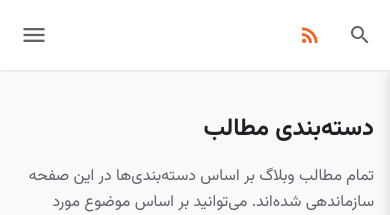
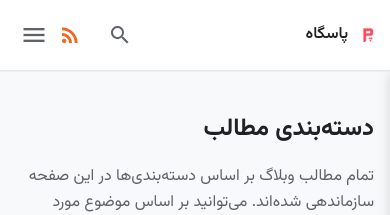
Before and after one commit to darkblog/darkblog.github.io, a Jekyll site: the page test.html, which Jekyll copies as it is, in a window 390 px wide. Shown: the top 215 px of the page. Built offline with Jekyll 4.4.1, drawn with Linux system fonts in a browser that asks for light colours.

Commit message:
Update test.html

```diff
--- a/test.html
+++ b/test.html
@@ -361,6 +361,10 @@
             display: none;
             align-items: center;
             gap: 15px;
+            position: absolute;
+            left: 60px;
+            top: 50%;
+            transform: translateY(-50%);
         }
 
         .mobile-search-btn {
@@ -397,6 +401,28 @@
         .mobile-rss-btn:hover {
             background-color: var(--rss-light);
             color: var(--rss-color);
+        }
+
+        .mobile-site-info {
+            display: none;
+            align-items: center;
+            gap: 8px;
+            position: absolute;
+            right: 10px;
+            top: 50%;
+            transform: translateY(-50%);
+        }
+
+        .mobile-logo {
+            width: 28px;
+            height: 28px;
+            object-fit: contain;
+        }
+
+        .mobile-site-title {
+            font-size: 18px;
+            font-weight: 600;
+            color: var(--text-primary);
         }
 
         .main-content {
@@ -651,12 +677,12 @@
                 left: 10px;
             }
 
+            .mobile-site-info {
+                display: flex;
+            }
+
             .mobile-header-actions {
                 display: flex;
-                position: absolute;
-                right: 10px;
-                top: 50%;
-                transform: translateY(-50%);
             }
 
             .posts-grid {
@@ -737,6 +763,10 @@
             .mobile-submenu-link {
                 padding-right: 60px;
             }
+
+            .mobile-nav-item:last-child {
+                display: none;
+            }
         }
 
         @media (max-width: 480px) {
@@ -759,6 +789,16 @@
 
             .mobile-header-actions {
                 gap: 10px;
+                left: 50px;
+            }
+
+            .mobile-site-title {
+                font-size: 16px;
+            }
+
+            .mobile-logo {
+                width: 24px;
+                height: 24px;
             }
         }
     </style>
@@ -839,6 +879,11 @@
                 <span class="material-icons">menu</span>
             </button>
 
+            <div class="mobile-site-info">
+                <img src="https://www.pasgah.org/biography/logo.webp" alt="لوگو" class="mobile-logo">
+                <span class="mobile-site-title">پاسگاه</span>
+            </div>
+
             <div class="mobile-header-actions">
                 <button class="mobile-search-btn" id="mobileSearchBtn">
                     <span class="material-icons">search</span>
@@ -881,12 +926,6 @@
                         <a href="#" class="mobile-dropdown-link">شبکه‌های اجتماعی</a>
                         <a href="#" class="mobile-dropdown-link">فرم تماس</a>
                     </div>
-                </li>
-                <li class="mobile-nav-item">
-                    <a href="https://www.pasgah.org/atom.xml" class="mobile-nav-link" target="_blank">
-                        <span class="material-icons" style="margin-left: 8px; color: var(--rss-color);">rss_feed</span>
-                        <span>اشتراک RSS</span>
-                    </a>
                 </li>
             </ul>
         </div>
```
Also changed, not shown: other parts of test.html (+0 -1 lines).
